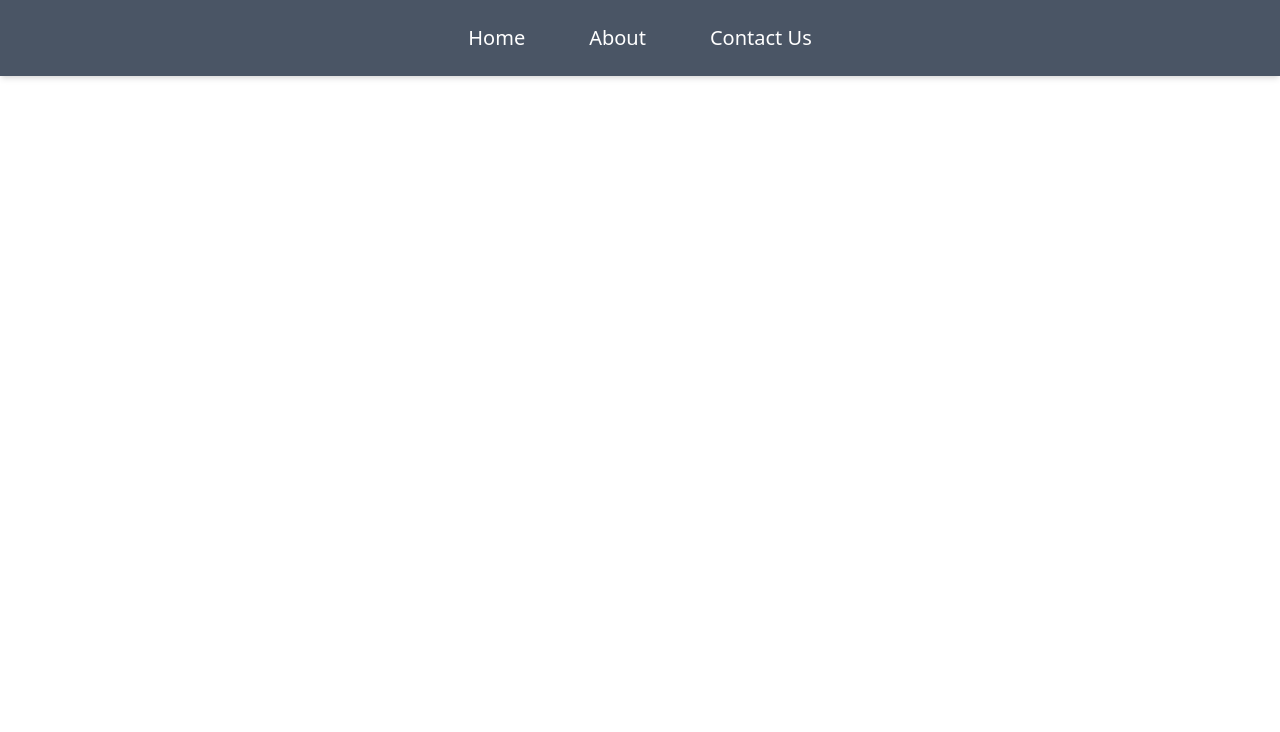
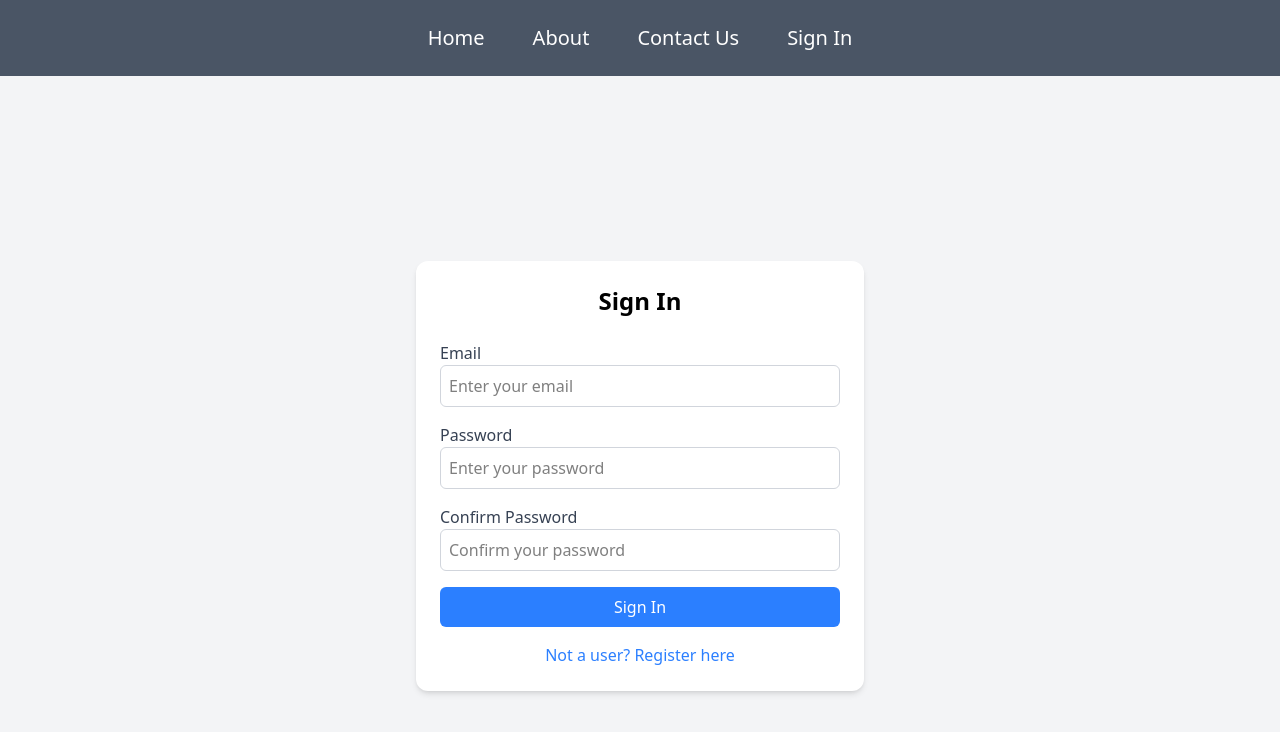
Before and after one commit to modaralgayal/talopakettiin-frontend, a React (Vite) app in the folder talopakettiin/: page /customersignin in a window 1280 px wide. Shown: the top 732 px of the page. Built offline with nearby package versions, Linux system fonts and the light colour scheme.

Commit message:
signIn page done

```diff
--- a/talopakettiin/src/App.jsx
+++ b/talopakettiin/src/App.jsx
@@ -4,6 +4,7 @@ import { HomePage } from "./pages/homepage";
 import { AboutPage } from "./pages/aboutPage";
 import { ContactUsPage } from "./pages/contactUsPage";
 import { Header } from "./pages/Header";
+import { CustomerSignIn } from "./pages/customerSignIn";
 
 function App() {
   return (
@@ -15,6 +16,7 @@ function App() {
             <Route path="/" element={<HomePage />} />
             <Route path="/about" element={<AboutPage />} />
             <Route path="/contact" element={<ContactUsPage />} />
+            <Route path="/customersignin" element={<CustomerSignIn />} />
           </Routes>
         </main>
       </div>
--- a/talopakettiin/src/pages/Header.jsx
+++ b/talopakettiin/src/pages/Header.jsx
@@ -9,7 +9,7 @@ export const Header = () => {
           <li className="group">
             <Link
               to="/"
-              className="text-white text-xl transition-colors py-2 px-4 block group-hover:bg-blue-300 rounded-2xl"
+              className="text-white text-xl transition-colors py-2 px-2 block group-hover:bg-blue-300 rounded-2xl"
             >
               Home
             </Link>
@@ -17,7 +17,7 @@ export const Header = () => {
           <li className="group">
             <Link
               to="/about"
-              className="text-white text-xl transition-colors py-2 px-4 block group-hover:bg-blue-300 rounded-2xl"
+              className="text-white text-xl transition-colors py-2 px-2 block group-hover:bg-blue-300 rounded-2xl"
             >
               About
             </Link>
@@ -25,9 +25,17 @@ export const Header = () => {
           <li className="group">
             <Link
               to="/contact"
-              className="text-white text-xl transition-colors py-2 px-4 block group-hover:bg-blue-300 rounded-2xl"
+              className="text-white text-xl transition-colors py-2 px-2 block group-hover:bg-blue-300 rounded-2xl"
             >
               Contact Us
+            </Link>
+          </li>
+          <li className="group">
+            <Link
+              to="/customersignin"
+              className="text-white text-xl transition-colors py-2 px-2 block group-hover:bg-blue-300 rounded-2xl"
+            >
+              Sign In
             </Link>
           </li>
         </ul>
--- /dev/null
+++ b/talopakettiin/src/pages/customerSignIn.jsx
@@ -0,0 +1,67 @@
+import React, { useState } from "react";
+
+export const CustomerSignIn = () => {
+  const [isRegister, setIsRegister] = useState(false);
+
+  return (
+    <div className="min-h-screen flex items-center justify-center bg-gray-100">
+      <div className="w-full max-w-md p-6 bg-white rounded-xl shadow-md">
+        <h1 className="text-2xl font-semibold mb-6 text-center">
+          {isRegister ? "Register" : "Sign In"}
+        </h1>
+        <form className="space-y-4">
+          <div>
+            <label className="block text-gray-700">Email</label>
+            <input
+              type="email"
+              className="w-full p-2 border border-gray-300 rounded-md focus:outline-none focus:ring-2 focus:ring-blue-500"
+              placeholder="Enter your email"
+            />
+          </div>
+          {isRegister && (
+            <div>
+              <label className="block text-gray-700">Username</label>
+              <input
+                type="text"
+                className="w-full p-2 border border-gray-300 rounded-md focus:outline-none focus:ring-2 focus:ring-blue-500"
+                placeholder="Choose a username"
+              />
+            </div>
+          )}
+          <div>
+            <label className="block text-gray-700">Password</label>
+            <input
+              type="password"
+              className="w-full p-2 border border-gray-300 rounded-md focus:outline-none focus:ring-2 focus:ring-blue-500"
+              placeholder="Enter your password"
+            />
+          </div>
+
+          <div>
+            <label className="block text-gray-700">Confirm Password</label>
+            <input
+              type="password"
+              className="w-full p-2 border border-gray-300 rounded-md focus:outline-none focus:ring-2 focus:ring-blue-500"
+              placeholder="Confirm your password"
+            />
+          </div>
+
+          <button
+            type="submit"
+            className="w-full bg-blue-500 text-white p-2 rounded-md hover:bg-blue-600 transition"
+          >
+            {isRegister ? "Register" : "Sign In"}
+          </button>
+        </form>
+        <div className="mt-4 text-center">
+          <button
+            onClick={() => setIsRegister(!isRegister)}
+            className="text-blue-500 hover:underline"
+          >
+            {isRegister ? "Already have an account? Sign in here" : "Not a user? Register here"}
+          </button>
+        </div>
+      </div>
+    </div>
+  );
+};
```
Also changed, not shown: talopakettiin/src/pages/providerSignIn.jsx (added).
